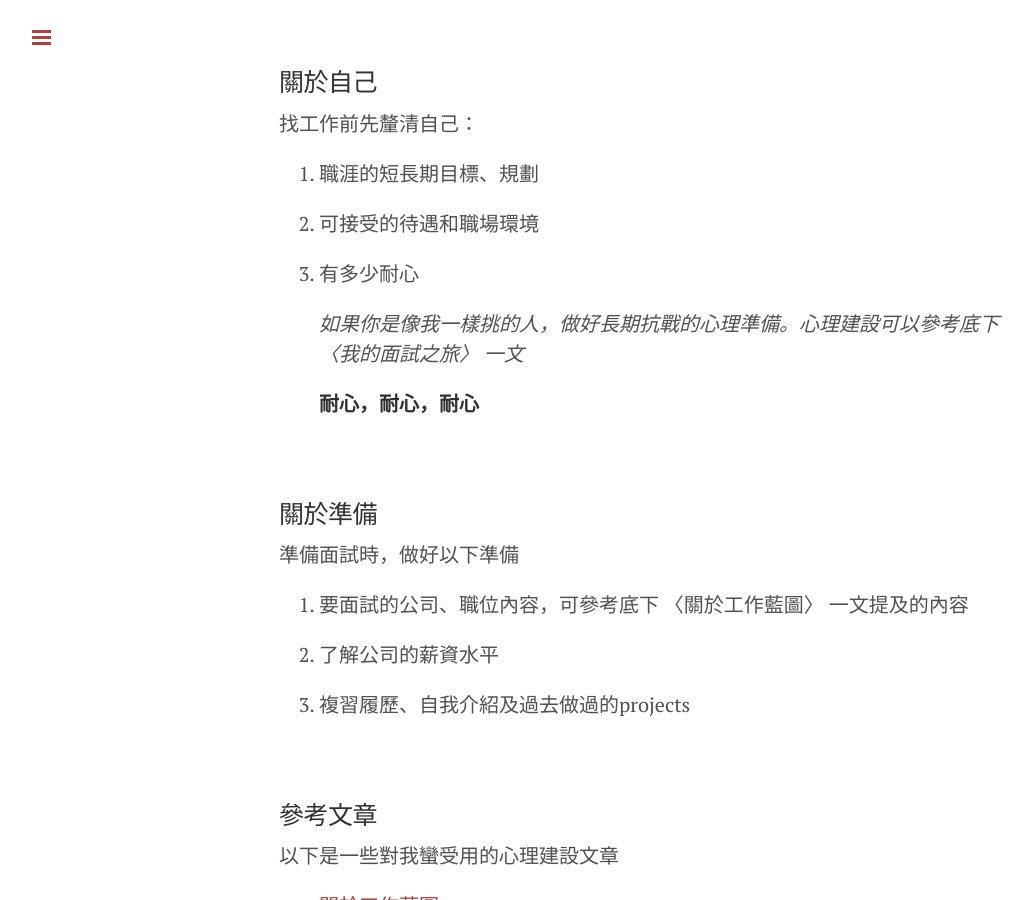
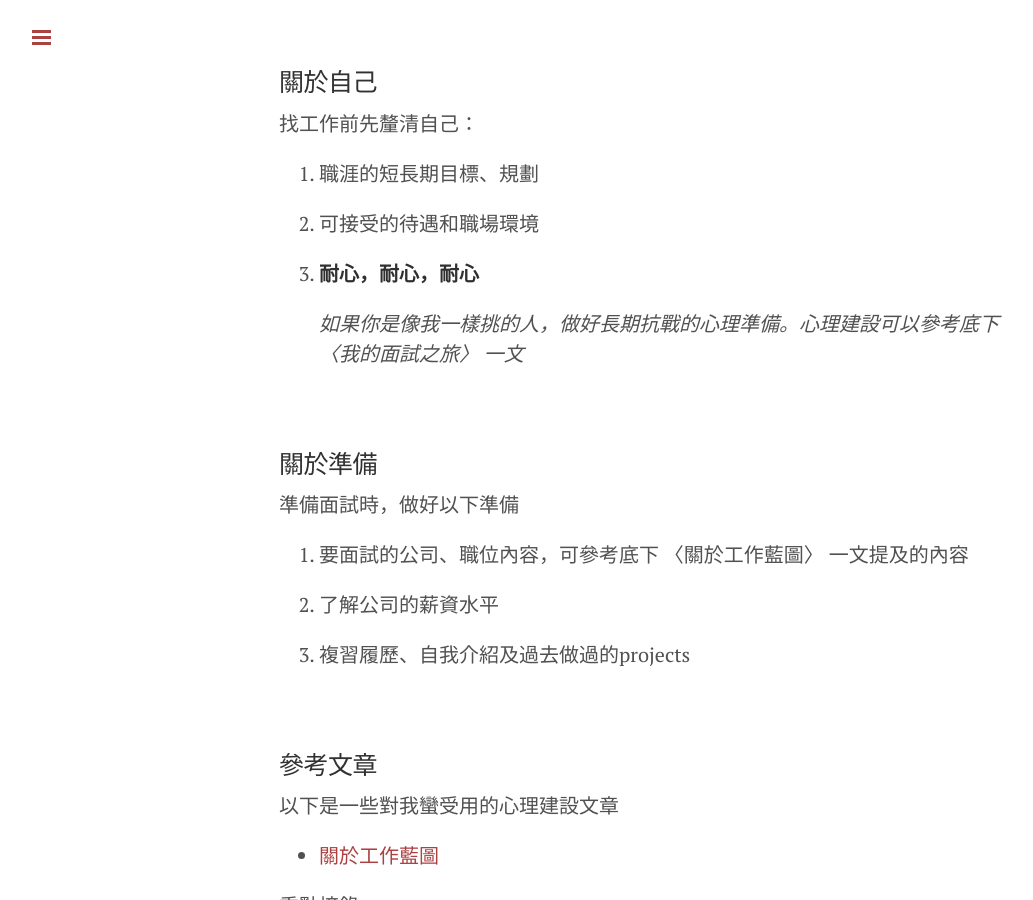
Before and after one commit to wantinghuang/wantinghuang.github.io, a Jekyll site: the page built from _posts/2018-04-08-job-hunting-attitude.md, in a window 1280 px wide and 900 px high, scrolled down 305 px. Shown: the whole window, without its empty margins (1-1034 px from the left). Built offline with Jekyll 4.4.1, drawn with Linux system fonts in a browser that asks for light colours.

Commit message:
Update 2018-04-08-job-hunting-attitude.md

```diff
--- a/_posts/2018-04-08-job-hunting-attitude.md
+++ b/_posts/2018-04-08-job-hunting-attitude.md
@@ -16,11 +16,9 @@ title: 找工作的心態
 
 2. 可接受的待遇和職場環境
 
-3. 有多少耐心
+3. **耐心，耐心，耐心**
 
       _如果你是像我一樣挑的人，做好長期抗戰的心理準備。心理建設可以參考底下 〈我的面試之旅〉 一文_
-
-      **耐心，耐心，耐心**
 
 <br>
 
```
